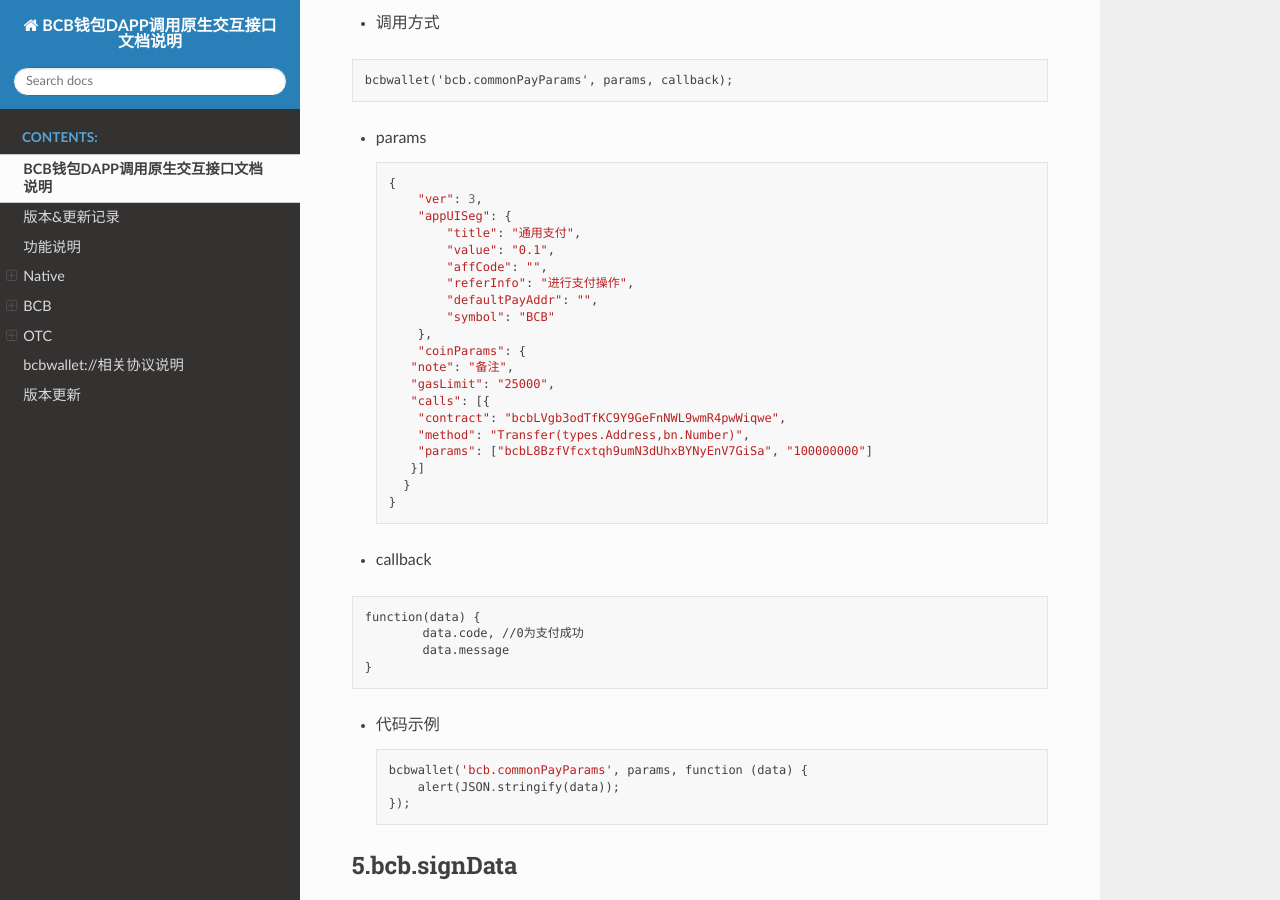
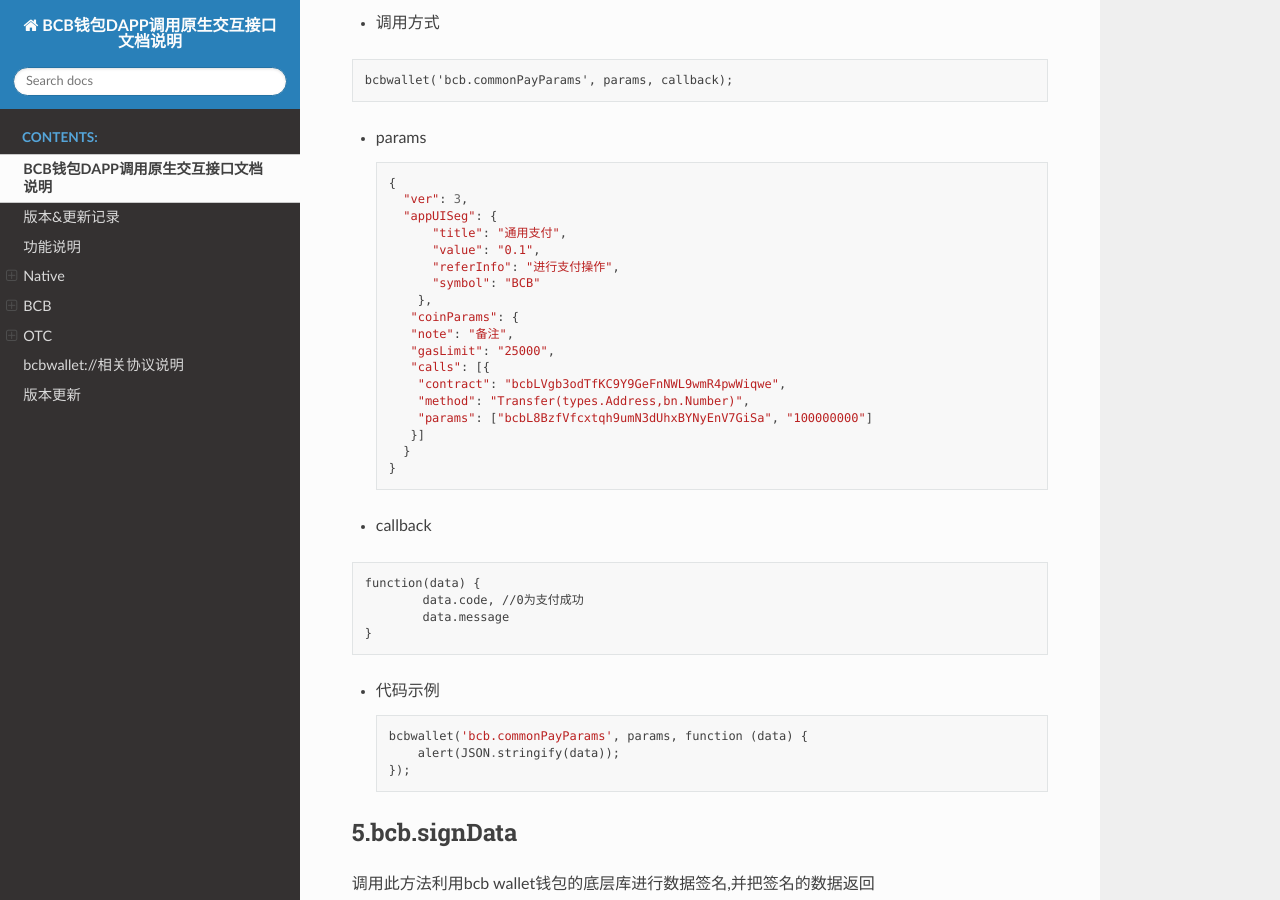
Before and after one commit to bcbwallet/bcbwallet-app, a Sphinx documentation site: the page built from docs/jsapi.md, in a window 1280 px wide and 900 px high, scrolled down 5866 px. Built offline with Sphinx 7.4.7 and the Read the Docs theme 2.0.0, drawn with Linux system fonts in a browser that asks for light colours.

Commit message:
change jsapi

````diff
--- a/docs/jsapi.md
+++ b/docs/jsapi.md
@@ -316,16 +316,14 @@
 
   ```
   {
-      "ver": 3,
-      "appUISeg": {
-          "title": "通用支付",
-          "value": "0.1",
-          "affCode": "",
-          "referInfo": "进行支付操作",
-          "defaultPayAddr": "",
-          "symbol": "BCB"
+    "ver": 3,
+    "appUISeg": {
+        "title": "通用支付",
+        "value": "0.1",
+        "referInfo": "进行支付操作",
+        "symbol": "BCB"
       },
-      "coinParams": {
+     "coinParams": {
      "note": "备注",
      "gasLimit": "25000",
      "calls": [{
--- a/docs/jsapi.rst
+++ b/docs/jsapi.rst
@@ -320,9 +320,7 @@
         "appUISeg": {
             "title": "通用支付",
             "value": "0.1",
-            "affCode": "",
             "referInfo": "进行支付操作",
-            "defaultPayAddr": "",
             "symbol": "BCB"
           },
          "coinParams": {
````
